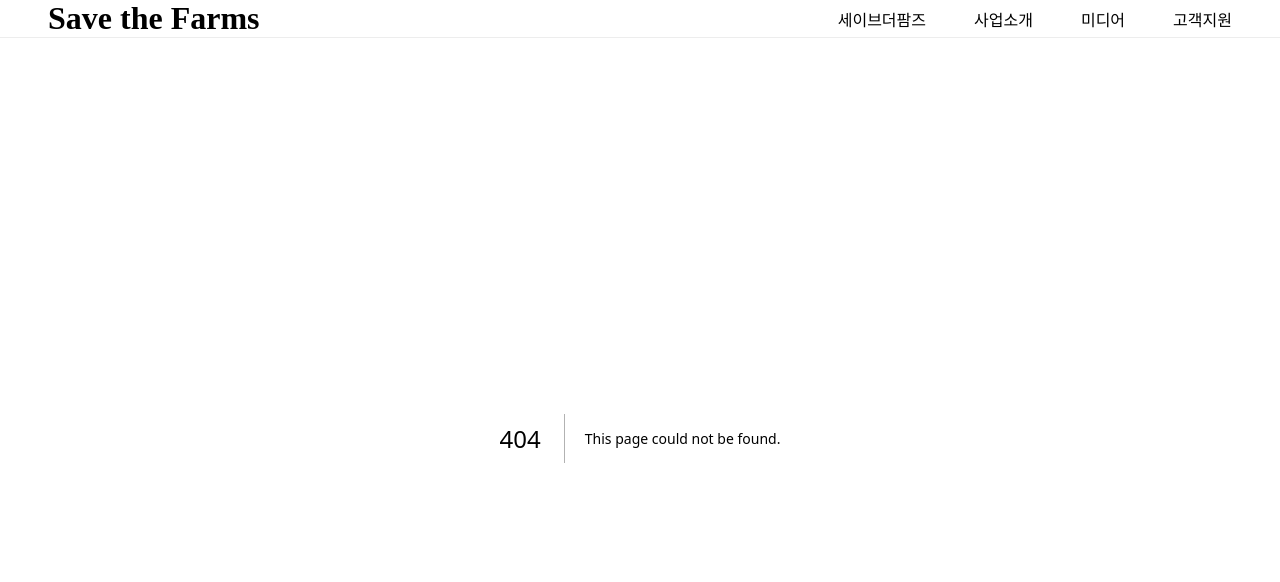
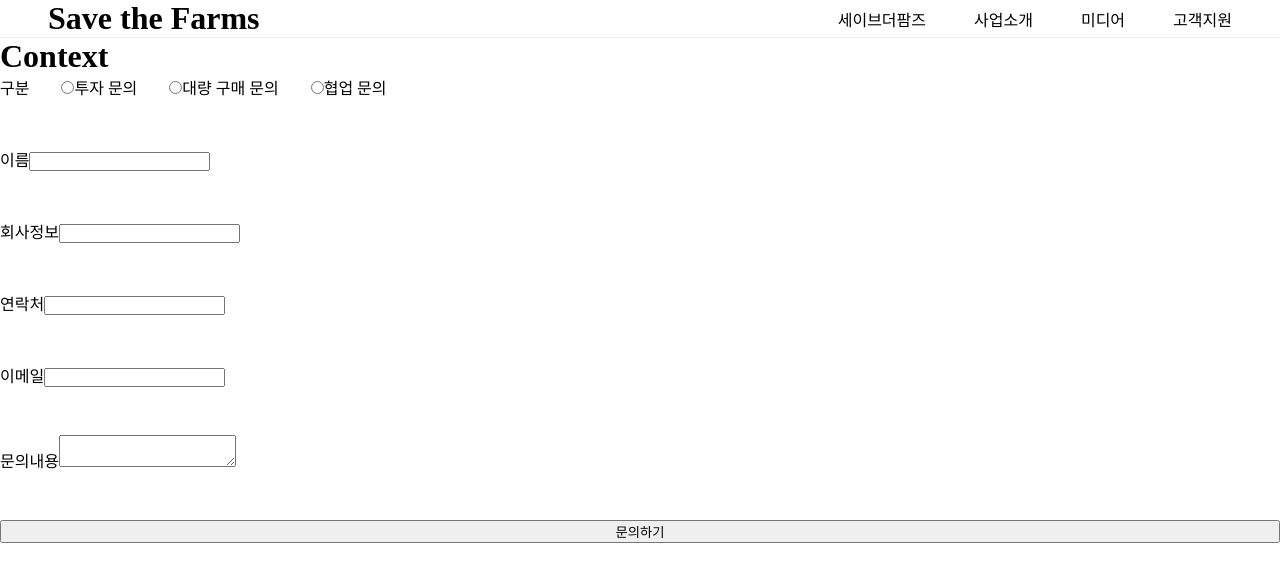
Before and after one commit to Sooparkle/next-savethefarms, a Next.js app: page /inquiry in a window 1280 px wide. Before the commit this address had no page. Shown: the top 582 px of the page. Built offline with nearby package versions, Linux system fonts and the light colour scheme.

Commit message:
Fix(Inquiry) : Modified type and submit Action

```diff
--- a/app/globals.css
+++ b/app/globals.css
@@ -40,7 +40,9 @@ li{
   text-indent: -9999px;
 }
 
-
+legend, fieldset {
+  text-decoration: none;
+}
 
 
 /* header CSS 영역 */
--- /dev/null
+++ b/app/inquiry/Inquiry.module.css
@@ -0,0 +1,20 @@
+.form {
+  display: grid;
+  grid-auto-flow: row;
+  gap: 3rem;
+
+  .fieldset{
+    display: flex;
+    gap : 2rem;
+    border: none;
+
+    .legend{
+      display: contents;
+    }
+    &>div{
+      display: flex;
+      gap: 2rem;
+    }
+  }
+
+}
--- /dev/null
+++ b/app/inquiry/InquiryForm.tsx
@@ -0,0 +1,133 @@
+"use client"
+import React, { useState, useRef } from 'react';
+import styles from './Inquiry.module.css';
+import { useFormState, useFormStatus } from 'react-dom';
+import createFormActionFc from './createFormActionFc';
+
+
+type Classification<T extends string> = {
+  type : readonly T[];
+}
+
+const inquiryTypes:string[] = [
+  '투자 문의',
+  '대량 구매 문의',
+  '협업 문의'
+]
+
+const initialState = <div>dddd</div>
+
+const SbumitButton = () =>{
+  const {pending} = useFormStatus();
+
+  return(
+    <button
+      type='submit'
+      aria-disabled={pending}
+      style={{
+        background : pending ? "gray" : "inital"
+      }}
+    >
+      {pending ? '전달중...' : '문의하기'}
+    </button>
+  )
+}
+
+const InquiryForm = () => {
+  const [ message, setMessage ] = useState<string>("");
+  const [ selectedClassification, setSelectedClassification ] = useState<string>();
+  const formRef = useRef<HTMLFormElement>(null)
+
+  const handleClassification = (e : React.ChangeEvent<HTMLInputElement>) => {
+    setSelectedClassification(e.target.value)
+
+  }
+
+  const clientAction = async (formData : FormData) => {
+    const result  = await createFormActionFc(formData);
+    try{
+      console.log("TEST", result);
+    } catch (e){
+      console.log('문의하기 제줄중 에러 발생',e);
+
+    }
+  }
+
+
+  return (
+    <form
+      action={clientAction}
+      ref={formRef}
+      className={styles.form}
+    >
+
+      <fieldset
+        className={styles.fieldset}
+      >
+        <legend
+          className={styles.legend}
+        >
+          구분
+        </legend>
+        <div>
+          {
+            inquiryTypes.map((item, index)=>(
+              <p>
+                <input
+                  key={index}
+                  type="radio"
+                  name='classification'
+                  id={item}
+                  value={item}
+                  onChange={handleClassification}
+                  checked={selectedClassification === item}
+                />
+                <label htmlFor={item} >
+                  {item}
+                </label>
+
+              </p>
+            ))
+          }
+
+        </div>
+      </fieldset>
+
+      <div>
+        <label htmlFor="name">이름</label>
+        <input type="text" name="name" id="name"/>
+      </div>
+
+      <div>
+        <label htmlFor="company">회사정보</label>
+        <input type="text" name="company" id="company"/>
+      </div>
+
+      <div>
+        <label htmlFor="phone">연락처</label>
+        <input type="tell" name="phone" id="phone"/>
+      </div>
+
+      <div>
+        <label htmlFor="email">이메일</label>
+        <input type="email" name="email" id="email"/>
+      </div>
+
+      <div>
+        <label htmlFor="content">문의내용</label>
+        <textarea
+          name=""
+          id=""
+          value={message}
+          onChange={(e) => setMessage(e.target.value)}
+        >
+
+        </textarea>
+      </div>
+
+      <SbumitButton />
+    </form>
+  )
+}
+
+export default InquiryForm
--- /dev/null
+++ b/app/inquiry/createFormActionFc.tsx
@@ -0,0 +1,19 @@
+'use server'
+
+import React from 'react'
+import { z } from 'zod'
+
+const schema = z.object({
+  name : z.string().min(1),
+  email : z.string().email(),
+
+})
+
+const createFormActionFc = async (formData : FormData) => {
+
+  return (
+    <></>
+  )
+}
+
+export default createFormActionFc
--- a/app/inquery/page.tsx
+++ b/app/inquiry/page.tsx
@@ -1,4 +1,5 @@
 import InqueryForm from "./InquiryForm"
+import styles from './Inquiry.module.css';
 
 
 const InquiyPage = () =>{
```
Also changed, not shown: app/inquery/InquiryForm.tsx (deleted, +0 -51 lines), package.json (+5 -3 lines), 1 other file (tests, documents, lock files or other folders).
